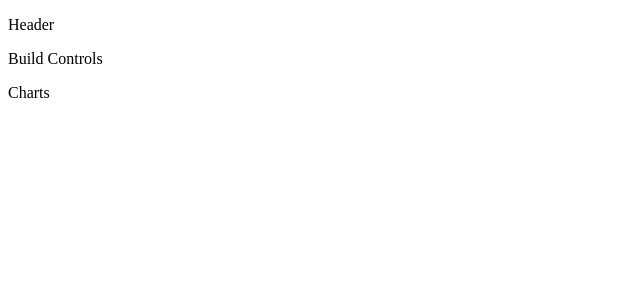
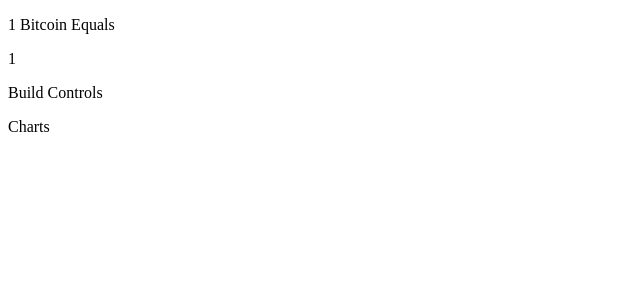
Before and after one commit to pavithranrajkumar/bitcoin-recko, a React app: page / in a window 1280 px wide. Shown: the top 300 px of the page, without its empty margins (0-640 px from the left). Built offline with nearby package versions, Linux system fonts and the light colour scheme; no server answers.

Commit message:
Added Header

```diff
--- a/package.json
+++ b/package.json
@@ -16,6 +16,7 @@
     "test:coverage": "jest --coverage"
   },
   "dependencies": {
+    "axios": "0.19.2",
     "prop-types": "^15.6.2",
     "react": "^16.4.1",
     "react-dom": "^16.4.1"
@@ -23,6 +24,8 @@
   "devDependencies": {
     "babel-core": "^6.26.3",
     "babel-loader": "^7.1.5",
+    "babel-plugin-transform-regenerator": "6.26.0",
+    "babel-plugin-transform-runtime": "6.23.0",
     "babel-preset-env": "^1.7.0",
     "babel-preset-react": "^6.24.1",
     "babel-preset-stage-0": "^6.24.1",
--- a/src/Containers/BitcoinContainer.js
+++ /dev/null
@@ -1,27 +0,0 @@
-import React, { Component } from 'react'
-
-class BitcoinContainer extends Component {
-    state={
-        baseCurrency:"USD",
-        bitcoins:1,
-        currencyVal:1,
-        updated:'',
-        bpiData:{}
-    }
-
-    render() {
-        return (
-            <div>
-                <div>
-                    <p>Header</p>
-                    <p>Build Controls</p>
-                </div>
-                <div>
-                    <p>Charts</p>
-                </div>
-            </div>
-        )
-    }
-}
-
-export default BitcoinContainer
--- /dev/null
+++ b/src/components/header/Header.js
@@ -0,0 +1,15 @@
+import React from 'react'
+
+const Header = (props) => {
+    const {currencyData}=props
+    const baseCurrency=currencyData.bpiData[currencyData.baseCurrency]
+    return (
+        <div>
+            <p>{currencyData.bitcoins} Bitcoin Equals</p>
+            <p>{currencyData.currencyVal} {baseCurrency && baseCurrency.description}</p>
+            <p>{currencyData.updated}</p>
+        </div>
+    )
+}
+
+export default Header
--- /dev/null
+++ b/src/containers/BitcoinContainer.js
@@ -0,0 +1,44 @@
+import React, { Component } from 'react'
+import Axios from 'axios'
+import Header from '../components/header/Header'
+
+class BitcoinContainer extends Component {
+    state={
+        baseCurrency:"USD",
+        bitcoins:1,
+        currencyVal:1,
+        updated:'',
+        bpiData:{}
+    }
+
+    getCurrencyData = async(baseCurrency) =>{
+        const currency=baseCurrency || this.state.baseCurrency
+        let {data} =await Axios.get('https://api.coindesk.com/v1/bpi/currentprice.json')
+        this.setState(prevState=>({
+            baseCurrency:currency,
+            bpiData:data.bpi,
+            updated:data.time.updated
+        })
+        )
+    }
+
+    componentDidMount = () =>{
+        this.getCurrencyData();
+    }
+
+    render() {
+        return (
+            <div>
+                <div>
+                    <Header currencyData={this.state}/>
+                    <p>Build Controls</p>
+                </div>
+                <div>
+                    <p>Charts</p>
+                </div>
+            </div>
+        )
+    }
+}
+
+export default BitcoinContainer
--- a/src/index.js
+++ b/src/index.js
@@ -2,7 +2,7 @@ import React from 'react';
 import ReactDOM from 'react-dom';
 import './assets/styles/style.css';
 
-import App from './Containers/App';
+import App from './containers/App';
 
 
 ReactDOM.render(
```
Also changed, not shown: .babelrc, src/containers/App.jsx (renamed from src/Containers/App.jsx), 1 other file (tests, documents, lock files or other folders).
